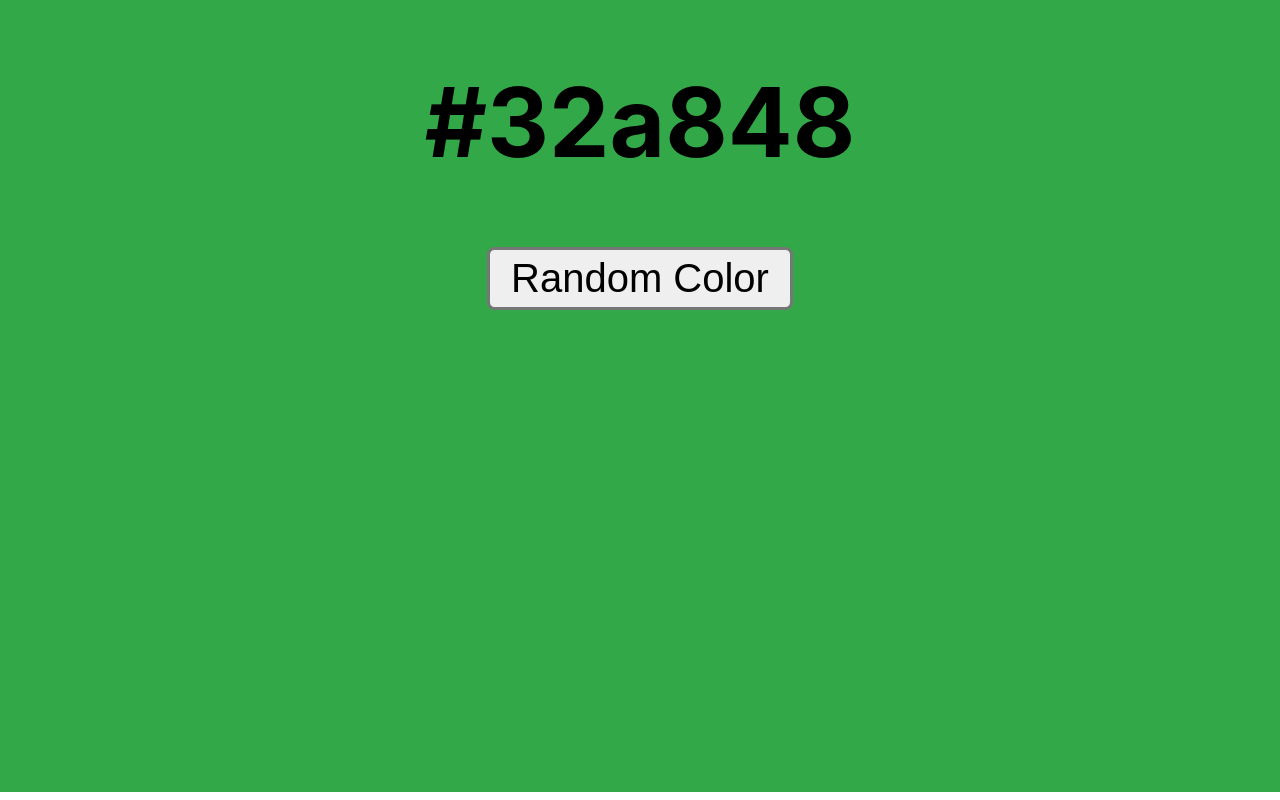
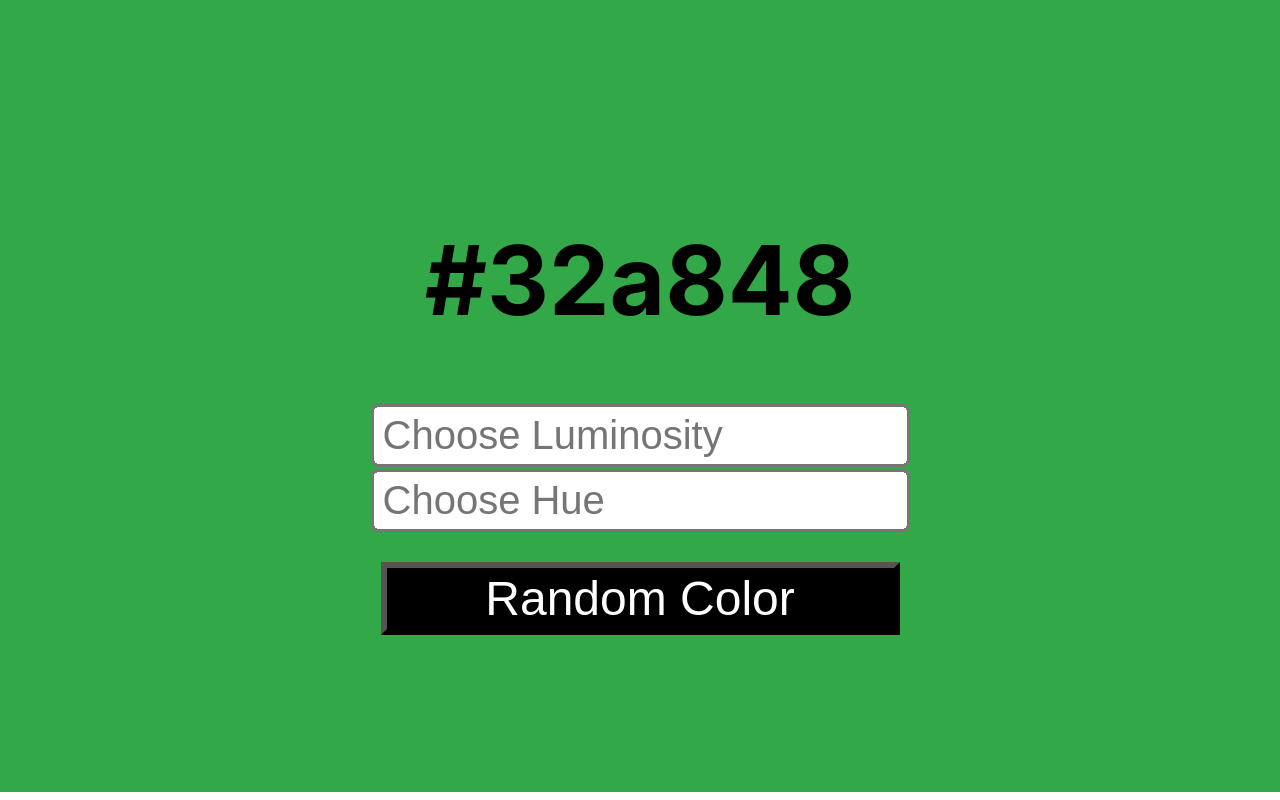
Before and after one commit to Fanel99/react-color, a React (Create React App) app: page / in a window 1280 px wide. Built offline with nearby package versions, Linux system fonts and the light colour scheme.

Commit message:
Change the hole hex generator

```diff
--- a/package.json
+++ b/package.json
@@ -3,9 +3,11 @@
   "version": "0.1.0",
   "private": true,
   "dependencies": {
+    "@emotion/react": "^11.4.1",
     "@testing-library/jest-dom": "^5.11.4",
     "@testing-library/react": "^11.1.0",
     "@testing-library/user-event": "^12.1.10",
+    "randomcolor": "^0.6.2",
     "react": "^17.0.2",
     "react-dom": "^17.0.2",
     "react-scripts": "4.0.3",
--- a/src/App.js
+++ b/src/App.js
@@ -1,20 +1,43 @@
-import './App.css';
+import './index.css';
+/** @jsxImportSource @emotion/react */
+import { css } from '@emotion/react';
 import { useState } from 'react';
+import Button from './Button.js';
+import Input from './Input.js';
 
 // App Comonent
 
 function App() {
   const [hex, setHex] = useState('#32a848');
+  const [hue, setHue] = useState('');
+  const [luminosity, setLuminosity] = useState('');
 
   // Create random  Hex
-  const randomHex = () => {
+  /* const randomHex = () => {
     const randomColor = '#' + Math.floor(Math.random() * 16777215).toString(16);
 
     setHex(randomColor);
-  };
+  }; */
+
+  // onChange Handlers
+  function onChangeHue(event) {
+    setHue(event.currentTarget.value);
+  }
+
+  function onChangeLuminosity(event) {
+    setLuminosity(event.currentTarget.value);
+  }
+
+  const container = css`
+    display: flex;
+    align-items: center;
+    justify-content: center;
+    flex-direction: column;
+  `;
 
   return (
     <div
+      css={container}
       className="App"
       style={{
         backgroundColor: hex,
@@ -24,7 +47,23 @@ function App() {
       }}
     >
       <h1>{hex}</h1>
-      <button onClick={randomHex}>Random Color</button>
+
+      <Input
+        text="luminosity"
+        type="text"
+        placeholder="Choose Luminosity "
+        value={luminosity}
+        onChange={onChangeLuminosity}
+      />
+      <Input
+        text="hue"
+        type="text"
+        placeholder="Choose Hue"
+        value={hue}
+        onChange={onChangeHue}
+      />
+
+      <Button setRandomColor={setHex} luminosity={luminosity} hue={hue} />
     </div>
   );
 }
--- /dev/null
+++ b/src/Button.js
@@ -0,0 +1,28 @@
+/** @jsxImportSource @emotion/react */
+import { css } from '@emotion/react';
+import color from 'randomcolor';
+
+// CSS-in-JS
+const button = css`
+  background-color: #000;
+  color: #fff;
+  text-align: center;
+  font-size: 16px;
+  width: 173px;
+  margin-top: 10px;
+`;
+
+export default function Button(props) {
+  return (
+    <button
+      css={button}
+      onClick={() =>
+        props.setRandomColor(
+          color.randomColor({ luminosity: props.luminosity, hue: props.hue }),
+        )
+      }
+    >
+      Random Color
+    </button>
+  );
+}
--- /dev/null
+++ b/src/Input.js
@@ -0,0 +1,12 @@
+export default function Input(props) {
+  return (
+    <div>
+      <input
+        type={props.type}
+        placeholder={props.placeholder}
+        value={props.value}
+        onChange={props.onChange}
+      />
+    </div>
+  );
+}
```
Also changed, not shown: 2 other files (tests, documents, lock files or other folders).
